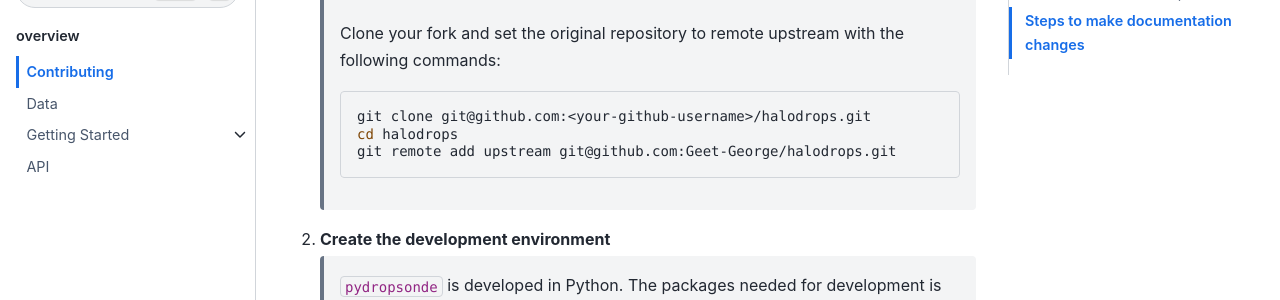
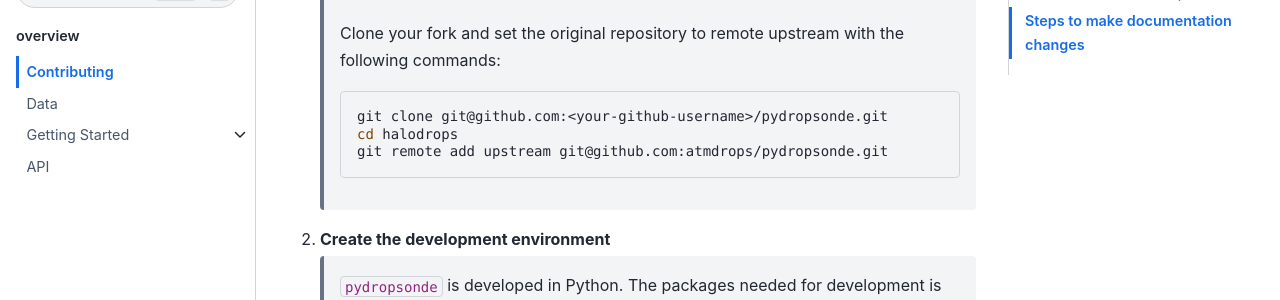
Before and after one commit to tmieslinger/pydropsonde, a Sphinx documentation site: the page built from docs/source/CONTRIBUTING.rst, in a window 1280 px wide and 900 px high, scrolled down 951 px. Shown: the part 152-452 px from the top of the window. Built offline with Sphinx 7.4.7 and the Sphinx Book theme 1.1.4, drawn with Linux system fonts in a browser that asks for light colours.

Commit message:
update links for fork clone and add remote

```diff
--- a/docs/source/CONTRIBUTING.rst
+++ b/docs/source/CONTRIBUTING.rst
@@ -28,9 +28,9 @@ Development Workflow
 
     .. code-block:: bash
 
-        git clone git@github.com:<your-github-username>/halodrops.git
+        git clone git@github.com:<your-github-username>/pydropsonde.git
         cd halodrops
-        git remote add upstream git@github.com:Geet-George/halodrops.git
+        git remote add upstream git@github.com:atmdrops/pydropsonde.git
 
 2. **Create the development environment**
 
```
